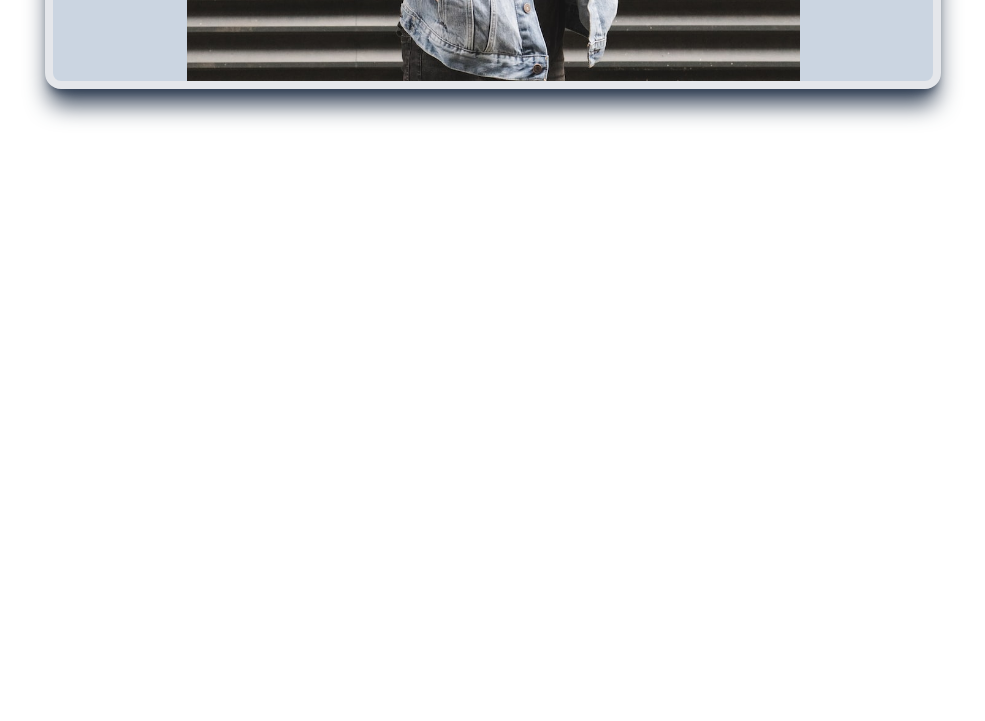
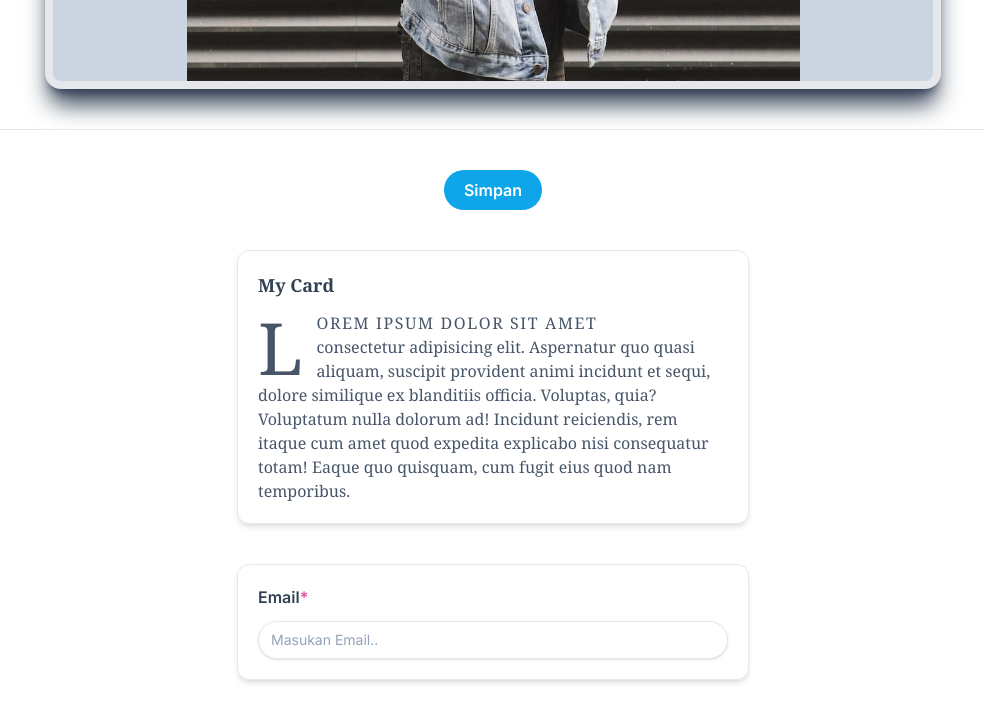
Before and after one commit to muhrizram/belajar-tailwind, a plain HTML site: page index.html in a window 1280 px wide. Shown: the part 1653-2374 px from the top of the page, without its empty margins (147-1132 px from the left). Before the commit the page ends 2126 px from the top, so only its background shows below. Drawn offline with nearby package versions, Linux system fonts and the light colour scheme.

Commit message:
Mencoba beberapa fitur card Tailwind CSS

```diff
--- a/index.html
+++ b/index.html
@@ -73,6 +73,24 @@
         <div class="w-[200px] h-[200px] bg-white/30 m-auto backdrop-blur-md rounded-full"></div>
     </div>
 
+    <hr class="my-10">
+
+    <button class="my-10 bg-sky-500 px-5 py-2 rounded-full text-white font-semibold font-inter mx-auto block hover:bg-sky-600 active:bg-sky-700 focus:ring focus:ring-sky-300">Simpan</button>
+
+    <div class="max-w-lg my-10 border border-slate-200 group rounded-xl mx-auto p-5 shadow-md font-serif hover:bg-sky-500">
+        <h5 class="font-bold text-slate-700 text-lg mb-3 group-hover:text-white">My Card</h5>
+        <p class="text-slate-600 first-line:uppercase first-line:tracking-widest first-letter:text-7xl first-letter:float-left first-letter:mr-3 group-hover:text-white selection:bg-lime-300 selection:text-slate-900">Lorem ipsum dolor sit amet consectetur adipisicing elit. Aspernatur quo quasi aliquam, suscipit provident animi incidunt et sequi, dolore similique ex blanditiis officia. Voluptas, quia? Voluptatum nulla dolorum ad! Incidunt reiciendis, rem itaque cum amet quod expedita explicabo nisi consequatur totam! Eaque quo quisquam, cum fugit eius quod nam temporibus.</p>
+    </div>
+
+    <div class="max-w-lg border border-slate-200 rounded-xl mx-auto shadow-md font-inter p-5">
+        <form action="">
+            <label for="email">
+                <span class="block font-semibold mb-3 text-slate-700 after:content-['*'] after:text-pink-500">Email</span>
+                <input type="email" id="email" placeholder="Masukan Email.." class="px-3 py-2 border shadow rounded-full w-full block text-sm placeholder:text-slate-400 focus:outline-none focus:ring-1 focus:ring-sky-500 focus:border-sky-500">
+            </label>
+        </form>
+    </div>
+
     <div class="mb-96">
 
     </div>
```
